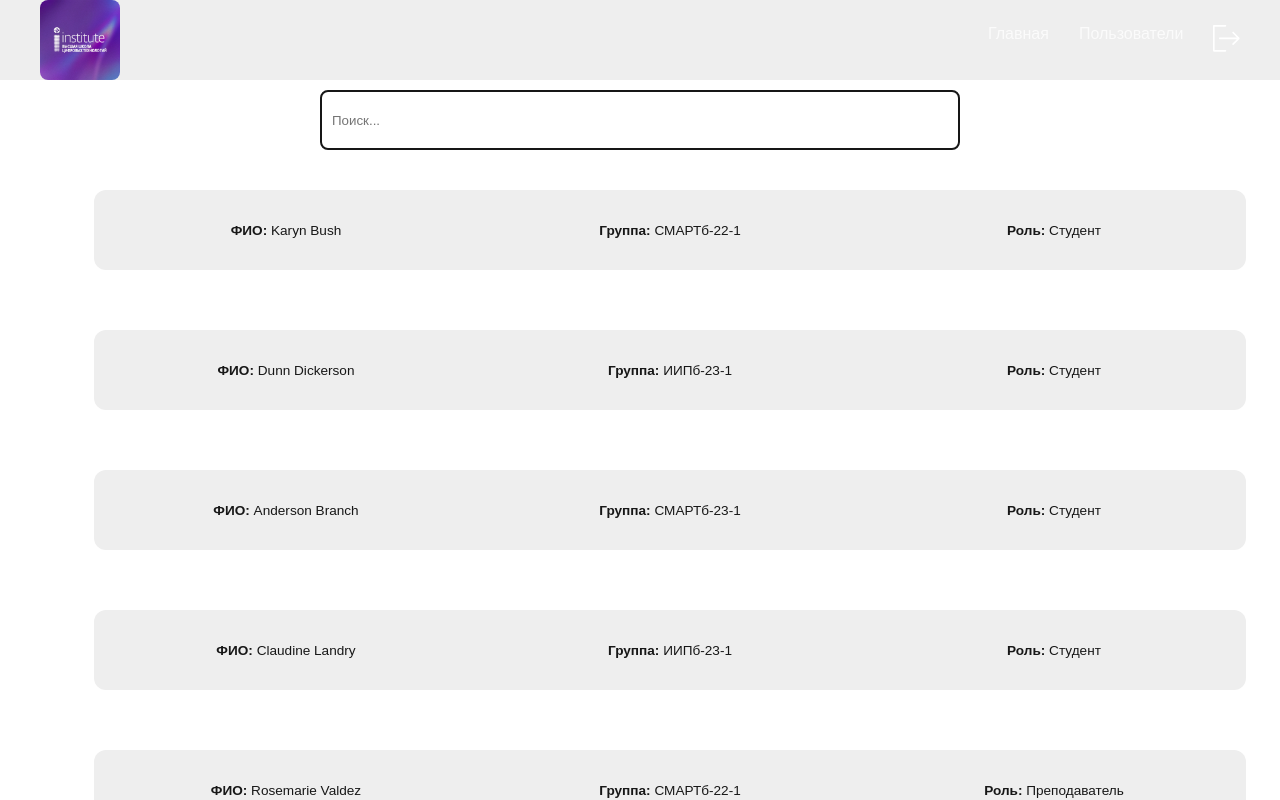
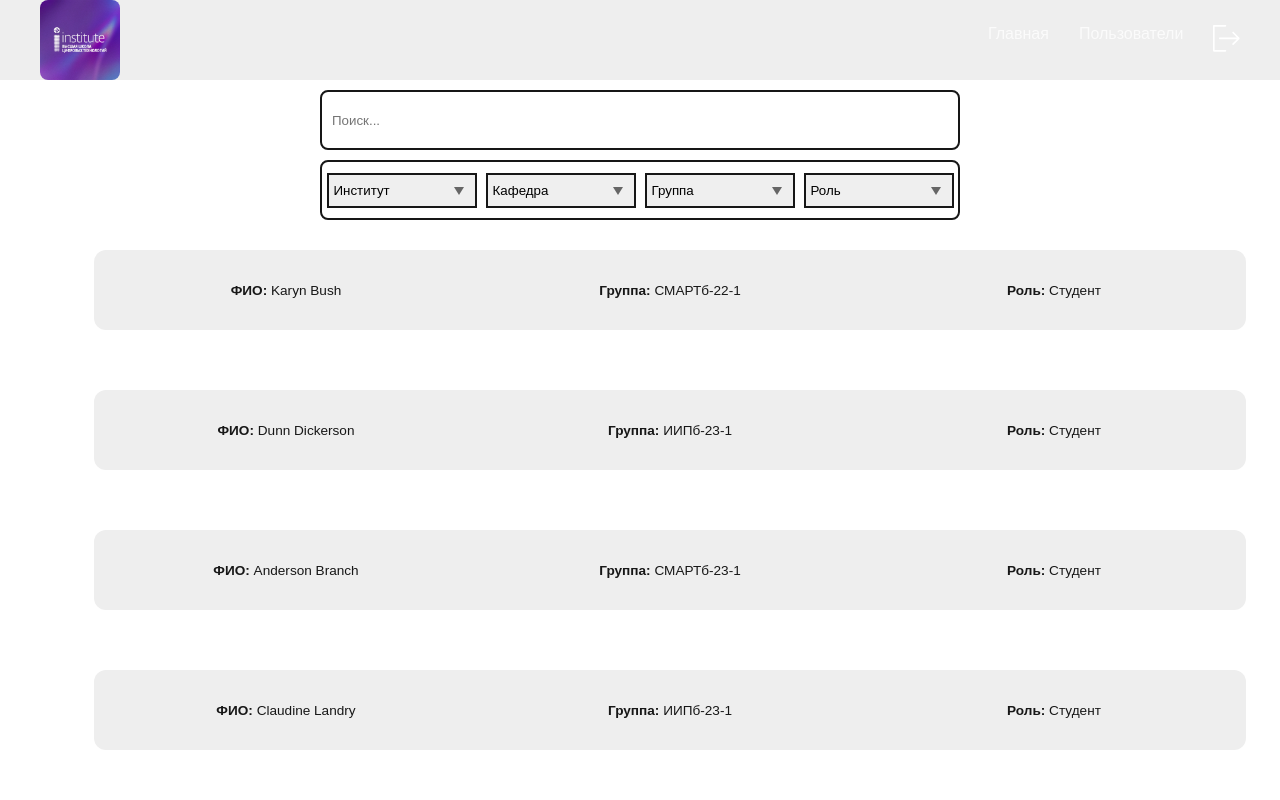
Before and after one commit to miliukovlo/it-galera, a Next.js app: page /users in a window 1280 px wide. Shown: the top 800 px of the page. Built offline with nearby package versions, Linux system fonts and the light colour scheme.

Commit message:
Промежуточный прогресс филтрации пользователей

```diff
--- /dev/null
+++ b/src/Components/Common/Select/Select.module.css
@@ -0,0 +1,30 @@
+.filterSelect {
+    position: relative;
+}
+
+.filterSelect select {
+    height: 35px;
+    width: 150px;
+    border: 2px solid var(--foreground);
+    -webkit-appearance: none;
+    appearance: none;
+    outline: none;
+    padding-left: 5px;
+    cursor: pointer;
+}
+
+.filterSelect::before {
+    content: "";
+    position: absolute;
+    display: block;
+    left: 85%;
+    top: 40%;
+    pointer-events: none;
+
+   width: 0px;
+   height: 0px;
+   border-style: solid;
+   border-width: 0 5px 8.7px 5px;
+   border-color: transparent transparent #666666 transparent;
+   transform: rotate(180deg);
+}
--- /dev/null
+++ b/src/Components/Common/Select/Select.tsx
@@ -0,0 +1,30 @@
+import React from "react";
+import styles from "./Select.module.css";
+import { optionsInterface } from "@/Interface/optionsInterface";
+
+interface SelectProps {
+  defaultText: string;
+  options: Array<optionsInterface>;
+  onChange: (e: React.ChangeEvent<HTMLSelectElement>) => void;
+}
+
+export const Select: React.FC<SelectProps> = ({
+  defaultText,
+  options,
+  onChange,
+}: SelectProps) => {
+  return (
+    <div className={styles.filterSelect}>
+      <select onChange={onChange} defaultValue={""}>
+        <option value={""} color='gray' disabled hidden>
+          {defaultText}
+        </option>
+        {options.map((option) => (
+          <option key={option.text} value={defaultText}>
+            {option.text}
+          </option>
+        ))}
+      </select>
+    </div>
+  );
+};
--- a/src/Components/Users/UsersList/UsersList.module.css
+++ b/src/Components/Users/UsersList/UsersList.module.css
@@ -19,3 +19,45 @@
     width: 100%;
     height: 30px;
 }
+
+.filterContainer {
+    width:  50%;
+    height: 60px;
+    border: 2px solid var(--foreground);
+    border-radius: 8px;
+    display: flex;
+    justify-content: space-around;
+    align-items: center;
+
+}
+
+/* .filterContainer select {
+    height: 35px;
+    width: 150px;
+    border: 2px solid var(--foreground);
+    -webkit-appearance: none;
+    appearance: none;
+    outline: none;
+    padding-left: 5px;
+    cursor: pointer;
+}
+
+.filterSelect {
+    position: relative;
+}
+
+.filterSelect::before {
+    content: "";
+    position: absolute;
+    display: block;
+    left: 85%;
+    top: 40%;
+    pointer-events: none;
+
+   width: 0px;
+   height: 0px;
+   border-style: solid;
+   border-width: 0 5px 8.7px 5px;
+   border-color: transparent transparent #666666 transparent;
+   transform: rotate(180deg);
+} */
--- a/src/Components/Users/UsersList/UsersList.tsx
+++ b/src/Components/Users/UsersList/UsersList.tsx
@@ -6,19 +6,69 @@ import styles from "./UsersList.module.css";
 import { useInView } from "react-intersection-observer";
 import { generatedStudentsInterface } from "@/Interface/generatedStudentsInterface";
 import { generatedStudents } from "@/data/GeneratedStudents";
+import { optionsInterface } from "@/Interface/optionsInterface";
 import UserElement from "../UserElement/UserElement";
+import { Select } from "@/Components/Common/Select/Select";
 
 const users: generatedStudentsInterface[] = generatedStudents;
+
+const test = [
+  {
+    options: [
+      { id: "1", text: "ВШЦТ" },
+      { id: "2", text: "ИГИН" },
+      { id: "3", text: "СТРОИН" },
+    ],
+    defaultText: "Институт",
+  },
+  {
+    options: [
+      { id: "1", text: "Математики" },
+      { id: "2", text: "Истории" },
+      { id: "3", text: "Ин. языков" },
+    ],
+    defaultText: "Кафедра",
+  },
+  {
+    options: [
+      { id: "1", text: "СМАРТб-22-1" },
+      { id: "2", text: "ИИПб-23-1" },
+      { id: "3", text: "ИИПб-24-1" },
+    ],
+    defaultText: "Группа",
+  },
+  {
+    options: [
+      { id: "1", text: "Студент" },
+      { id: "2", text: "Преподаватель" },
+      { id: "3", text: "Администратор" },
+    ],
+    defaultText: "Роль",
+  },
+];
 
 const UsersList = () => {
   const [filterValue, setFilterValue] = useState<string>("");
   const [limit, setLimit] = useState<number>(10);
-  const [filteredList, setFilteredList] = useState<generatedStudentsInterface[]>([]);
+  const [filteredList, setFilteredList] = useState<
+    generatedStudentsInterface[]
+  >([]);
+
+  const [filter, setFilter] = useState<string>("");
 
   const [ref, inView] = useInView({ threshold: 1 });
 
   const handleFilter = (e: React.ChangeEvent<HTMLInputElement>) => {
-    setFilterValue(e.target.value);
+    if (e) {
+      //Проверка на null
+      setFilterValue(e.target.value);
+    }
+  };
+
+  const handleSelect = (e: React.ChangeEvent<HTMLSelectElement>) => {
+    if (e) {
+      setFilter(e.target.value);
+    }
   };
 
   useEffect(() => {
@@ -43,6 +93,40 @@ const UsersList = () => {
         onChange={handleFilter}
         placeholder='Поиск...'
       />
+      <div className={styles.filterContainer}>
+        {/* <Select
+          defaultText='Институт'
+          options={optionsInst}
+          onChange={() => console.log("")}
+          value={"1"}
+        />
+        <Select
+          defaultText='Кафедра'
+          options={optionsCaf}
+          onChange={() => console.log("")}
+          value={"2"}
+        /> */}
+        {/* <Select
+          defaultText='Предмет'
+          options={optionsRoles}
+          onChange={() => console.log("")}
+          value={"3"}
+        />
+        <Select
+          defaultText='Группа'
+          options={optionsGroup}
+          onChange={() => console.log("")}
+          value={"4"}
+        /> */}
+        {test.map((select) => (
+          <Select
+            key={select.defaultText}
+            onChange={handleSelect}
+            {...select}
+          />
+        ))}
+      </div>
+
       <ul className={styles.users__list}>
         {filteredList.map((user) => (
           <UserElement
--- /dev/null
+++ b/src/Interface/optionsInterface.ts
@@ -0,0 +1,4 @@
+export interface optionsInterface {
+    id: string,
+    text: string,
+}
```
Also changed, not shown: src/Interface/generatedStudentsInterface.ts (line endings or trailing spaces).
